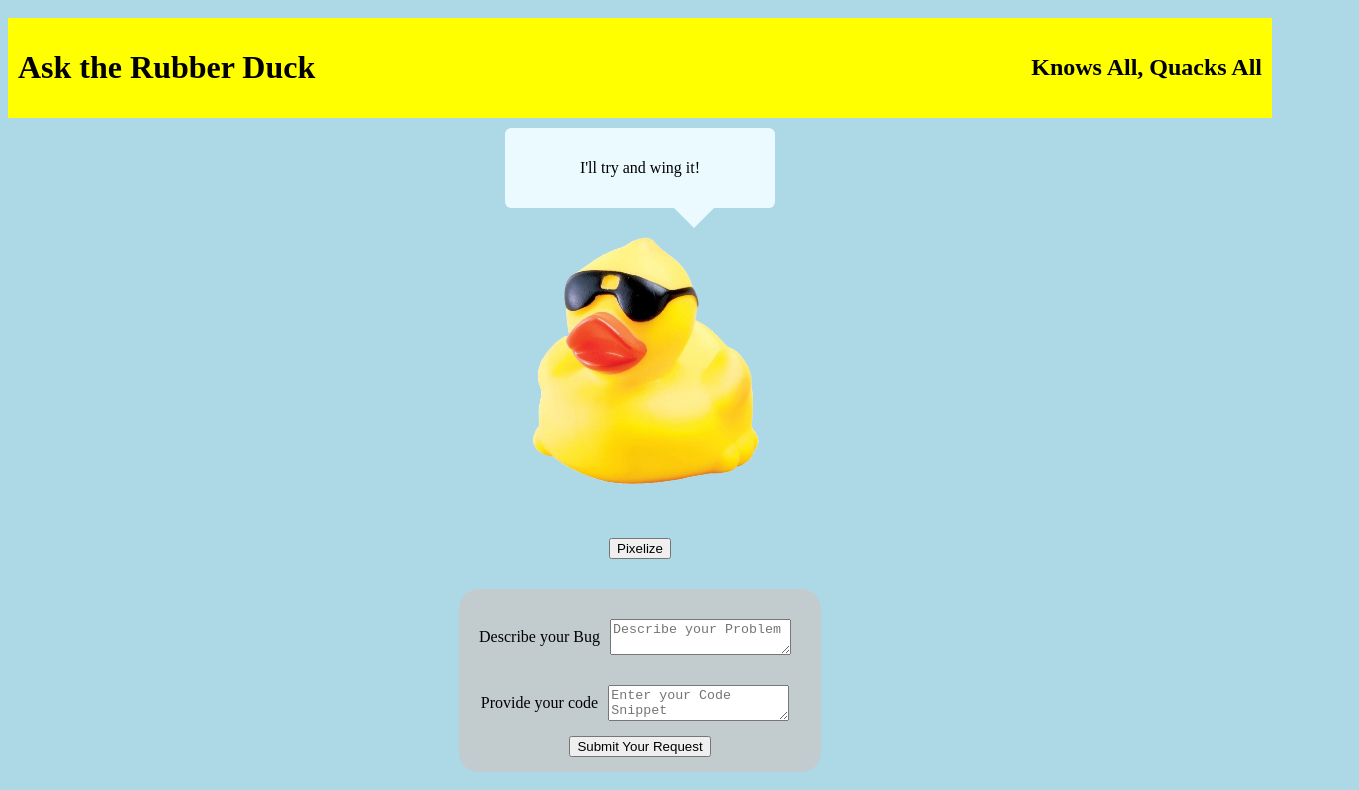
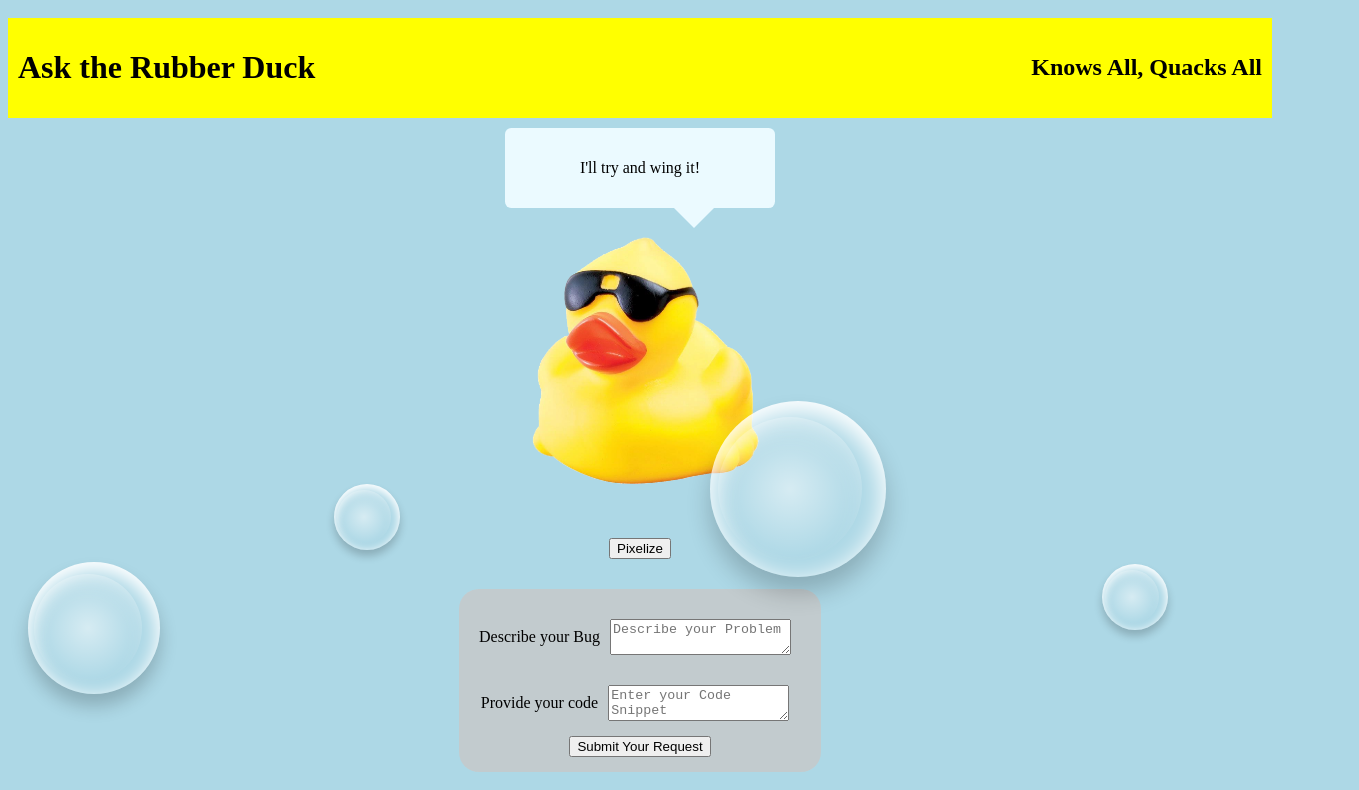
Before and after one commit to prudhomk/professor-duck, a React app: page / in a window 1280 px wide. Shown: the top 790 px of the page, 1359 px wide, since content can reach past the window. Built offline with nearby package versions, Linux system fonts and the light colour scheme.

Commit message:
fixed issue with bubbles not displaying

```diff
--- a/src/components/app/App.jsx
+++ b/src/components/app/App.jsx
@@ -14,8 +14,8 @@ export default function App() {
         <Route exact path="/" component={Duck}/>
         <Route exact path="/problems" component={ProblemList}/>
         <Route exact path="/problems/:id" component={ProblemDetail}/>
-        <Bubbles/>
       </Switch>
+      <Bubbles/>
     </>
   );
 }
```
